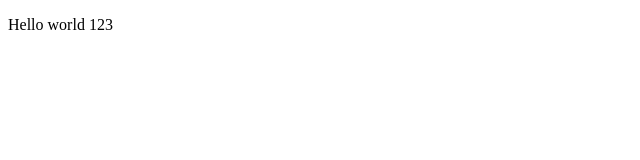
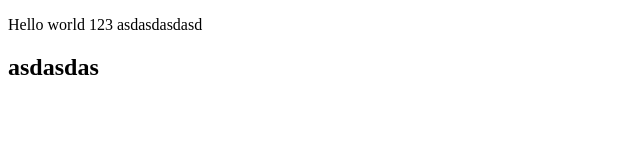
Before and after one commit to OlehVikhot/project, a plain HTML site: page first-lesson/index.html in a window 1280 px wide. Shown: the whole page, without its empty margins (0-640 px from the left). Drawn offline with Linux system fonts and the light colour scheme.

Commit message:
index.html mod

```diff
--- a/first-lesson/index.html
+++ b/first-lesson/index.html
@@ -8,7 +8,8 @@
 </head>
 <body>
 
-    <p>Hello world 123</p>
+    <p>Hello world 123 asdasdasdasd</p>
+    <h2>asdasdas</h2>
 
     <script src="js/script.js"></script>
 </body>
```
